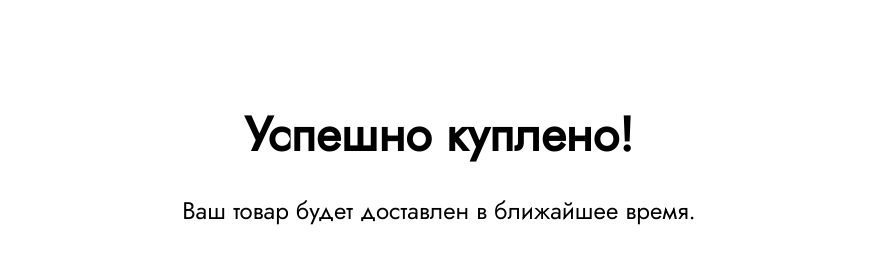
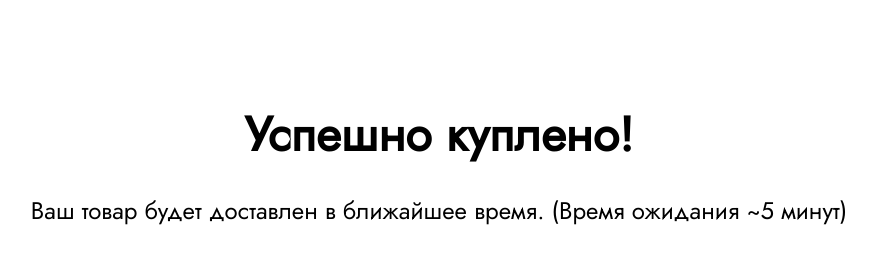
Before and after one commit to qxrmy/qxrmy.github.io, a plain HTML site: page school/buy.html in a window 1280 px wide. Shown: the top 265 px of the page, without its empty margins (201-1077 px from the left). Drawn offline with Linux system fonts and the light colour scheme; grey boxes are pictures that could not be loaded.

Commit message:
2.0arbuz

```diff
--- a/school/buy.html
+++ b/school/buy.html
@@ -11,7 +11,7 @@
 <body>
 	<div class="container">
 		<h1>Успешно куплено!</h1>
-		<p>Ваш товар будет доставлен в ближайшее время.</p>
+		<p>Ваш товар будет доставлен в ближайшее время. (Время ожидания ~5 минут)</p>
 		<figure><img src="/school/kavun.gif" alt=""></figure>
         <div class='back-to-top'>
             <a href='/school/index.html'>Вернуться на главную</a>
```
